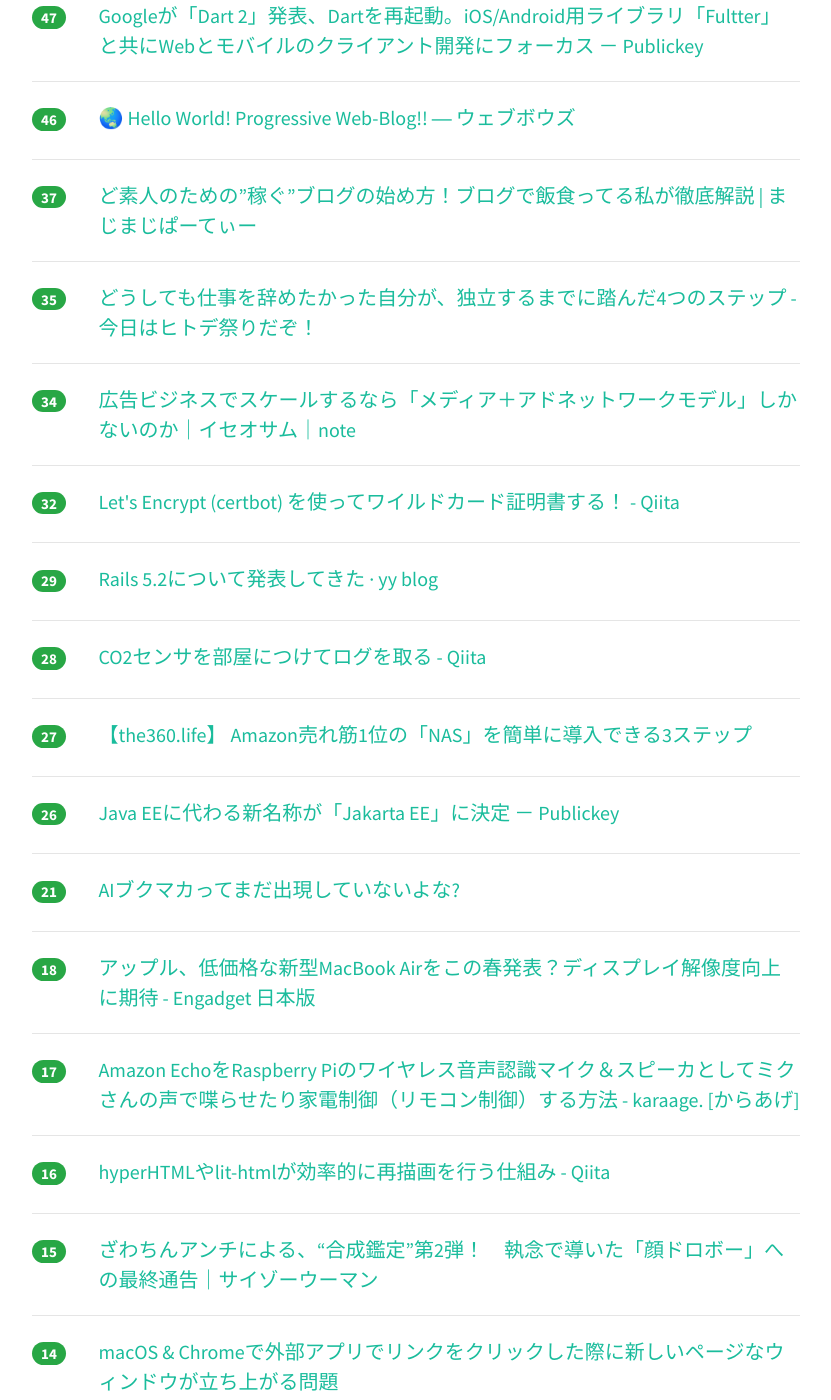
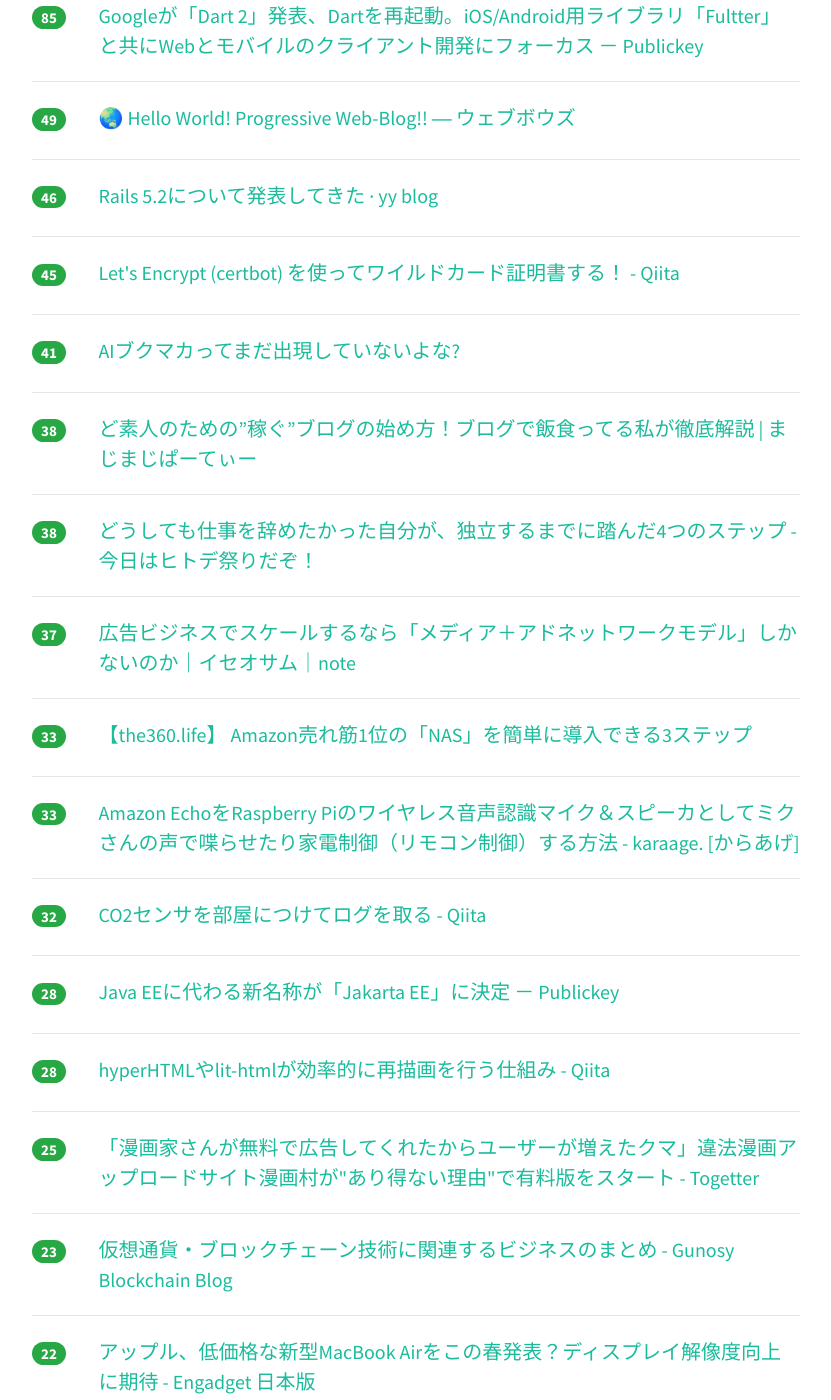
Before and after one commit to yatta47/hatena-matome-site, a Jekyll site: the page built from _posts/2018-03-05-hatena.md, in a window 1280 px wide and 1400 px high, scrolled down 598 px. Shown: the whole window, without its empty margins (224-1055 px from the left). Built offline with Jekyll 4.4.1, drawn with Linux system fonts in a browser that asks for light colours; nearby versions of some CDN libraries; some of the changed text lies outside the part shown.

Commit message:
Updated 2018-03-05

```diff
--- a/_posts/2018-03-05-hatena.md
+++ b/_posts/2018-03-05-hatena.md
@@ -1,98 +1,133 @@
 ---
 layout: post
 title:  "2018-03-05 はてぶIT"
-date:   2018-03-05 10:04:14
+date:   2018-03-05 12:03:28
 tags: [it-hotentry]
 ---
-18 件のデータあり
+25 件のデータあり
 
 <hr><div class="row">
-<div class="col-1"><span class="badge badge-pill badge-success h2">130</span></div>
+<div class="col-1"><span class="badge badge-pill badge-success h2">221</span></div>
+<div class="col-11"><a href='https://gigazine.net/news/20180305-ibm-payroll-system-costing-billion/' target='_blank'>人間の給与計算部門をまるごとクビにして入れ替えたIBMのシステムが820億円の損失を生み出す - GIGAZINE</a></div>
+</div>
+<hr>
+<div class="row">
+<div class="col-1"><span class="badge badge-pill badge-success h2">200</span></div>
 <div class="col-11"><a href='http://blog.inouetakuya.info/entry/2018/03/04/235226' target='_blank'>20代前半の優秀なエンジニアには転職ドラフトを見せないほうがいい - 彼女からは、おいちゃんと呼ばれています</a></div>
 </div>
 <hr>
 <div class="row">
 <div class="col-1"><span class="badge badge-pill badge-success h2">85</span></div>
-<div class="col-11"><a href='https://gigazine.net/news/20180305-ibm-payroll-system-costing-billion/' target='_blank'>人間の給与計算部門をまるごとクビにして入れ替えたIBMのシステムが820億円の損失を生み出す - GIGAZINE</a></div>
-</div>
-<hr>
-<div class="row">
-<div class="col-1"><span class="badge badge-pill badge-success h2">47</span></div>
 <div class="col-11"><a href='http://www.publickey1.jp/blog/18/googledart_2dartiosandroidfultterweb.html' target='_blank'>Googleが「Dart 2」発表、Dartを再起動。iOS/Android用ライブラリ「Fultter」と共にWebとモバイルのクライアント開発にフォーカス － Publickey</a></div>
 </div>
 <hr>
 <div class="row">
-<div class="col-1"><span class="badge badge-pill badge-success h2">46</span></div>
+<div class="col-1"><span class="badge badge-pill badge-success h2">49</span></div>
 <div class="col-11"><a href='https://blog.uskay.io/article/001-pwa-blog-loading' target='_blank'>🌏 Hello World! Progressive Web-Blog!! ― ウェブボウズ</a></div>
 </div>
 <hr>
 <div class="row">
-<div class="col-1"><span class="badge badge-pill badge-success h2">37</span></div>
+<div class="col-1"><span class="badge badge-pill badge-success h2">46</span></div>
+<div class="col-11"><a href='https://blog.y-yagi.tech/posts/rails_0520/' target='_blank'>Rails 5.2について発表してきた · yy blog</a></div>
+</div>
+<hr>
+<div class="row">
+<div class="col-1"><span class="badge badge-pill badge-success h2">45</span></div>
+<div class="col-11"><a href='https://qiita.com/chamaharun/items/9b8c00d14c05c025febd' target='_blank'>Let's Encrypt (certbot) を使ってワイルドカード証明書する！ - Qiita</a></div>
+</div>
+<hr>
+<div class="row">
+<div class="col-1"><span class="badge badge-pill badge-success h2">41</span></div>
+<div class="col-11"><a href='https://anond.hatelabo.jp/20180304225938' target='_blank'>AIブクマカってまだ出現していないよな?</a></div>
+</div>
+<hr>
+<div class="row">
+<div class="col-1"><span class="badge badge-pill badge-success h2">38</span></div>
 <div class="col-11"><a href='https://www.mazimazi-party.com/entry/blog-start/' target='_blank'>ど素人のための”稼ぐ”ブログの始め方！ブログで飯食ってる私が徹底解説 | まじまじぱーてぃー</a></div>
 </div>
 <hr>
 <div class="row">
-<div class="col-1"><span class="badge badge-pill badge-success h2">35</span></div>
+<div class="col-1"><span class="badge badge-pill badge-success h2">38</span></div>
 <div class="col-11"><a href='http://www.hitode-festival.com/entry/2018/03/04/190909' target='_blank'>どうしても仕事を辞めたかった自分が、独立するまでに踏んだ4つのステップ - 今日はヒトデ祭りだぞ！</a></div>
 </div>
 <hr>
 <div class="row">
-<div class="col-1"><span class="badge badge-pill badge-success h2">34</span></div>
+<div class="col-1"><span class="badge badge-pill badge-success h2">37</span></div>
 <div class="col-11"><a href='https://note.mu/ossam/n/ne12790d8db7d' target='_blank'>広告ビジネスでスケールするなら「メディア＋アドネットワークモデル」しかないのか｜イセオサム｜note</a></div>
 </div>
 <hr>
 <div class="row">
-<div class="col-1"><span class="badge badge-pill badge-success h2">32</span></div>
-<div class="col-11"><a href='https://qiita.com/chamaharun/items/9b8c00d14c05c025febd' target='_blank'>Let's Encrypt (certbot) を使ってワイルドカード証明書する！ - Qiita</a></div>
+<div class="col-1"><span class="badge badge-pill badge-success h2">33</span></div>
+<div class="col-11"><a href='http://the360.life/U1301.doit?id=2701' target='_blank'>【the360.life】 Amazon売れ筋1位の「NAS」を簡単に導入できる3ステップ</a></div>
 </div>
 <hr>
 <div class="row">
-<div class="col-1"><span class="badge badge-pill badge-success h2">29</span></div>
-<div class="col-11"><a href='https://blog.y-yagi.tech/posts/rails_0520/' target='_blank'>Rails 5.2について発表してきた · yy blog</a></div>
+<div class="col-1"><span class="badge badge-pill badge-success h2">33</span></div>
+<div class="col-11"><a href='http://karaage.hatenadiary.jp/entry/2018/03/05/073000' target='_blank'>Amazon EchoをRaspberry Piのワイヤレス音声認識マイク＆スピーカとしてミクさんの声で喋らせたり家電制御（リモコン制御）する方法 - karaage. [からあげ]</a></div>
+</div>
+<hr>
+<div class="row">
+<div class="col-1"><span class="badge badge-pill badge-success h2">32</span></div>
+<div class="col-11"><a href='https://qiita.com/sgrk/items/366beb3d08f792097f46' target='_blank'>CO2センサを部屋につけてログを取る - Qiita</a></div>
 </div>
 <hr>
 <div class="row">
 <div class="col-1"><span class="badge badge-pill badge-success h2">28</span></div>
-<div class="col-11"><a href='https://qiita.com/sgrk/items/366beb3d08f792097f46' target='_blank'>CO2センサを部屋につけてログを取る - Qiita</a></div>
-</div>
-<hr>
-<div class="row">
-<div class="col-1"><span class="badge badge-pill badge-success h2">27</span></div>
-<div class="col-11"><a href='http://the360.life/U1301.doit?id=2701' target='_blank'>【the360.life】 Amazon売れ筋1位の「NAS」を簡単に導入できる3ステップ</a></div>
-</div>
-<hr>
-<div class="row">
-<div class="col-1"><span class="badge badge-pill badge-success h2">26</span></div>
 <div class="col-11"><a href='http://www.publickey1.jp/blog/18/java_eejakarta_ee.html' target='_blank'>Java EEに代わる新名称が「Jakarta EE」に決定 － Publickey</a></div>
 </div>
 <hr>
 <div class="row">
-<div class="col-1"><span class="badge badge-pill badge-success h2">21</span></div>
-<div class="col-11"><a href='https://anond.hatelabo.jp/20180304225938' target='_blank'>AIブクマカってまだ出現していないよな?</a></div>
+<div class="col-1"><span class="badge badge-pill badge-success h2">28</span></div>
+<div class="col-11"><a href='https://qiita.com/rikuba/items/92da6d99e2b0f831cc65' target='_blank'>hyperHTMLやlit-htmlが効率的に再描画を行う仕組み - Qiita</a></div>
+</div>
+<hr>
+<div class="row">
+<div class="col-1"><span class="badge badge-pill badge-success h2">25</span></div>
+<div class="col-11"><a href='https://togetter.com/li/1205435' target='_blank'>「漫画家さんが無料で広告してくれたからユーザーが増えたクマ」違法漫画アップロードサイト漫画村が"あり得ない理由"で有料版をスタート - Togetter</a></div>
+</div>
+<hr>
+<div class="row">
+<div class="col-1"><span class="badge badge-pill badge-success h2">23</span></div>
+<div class="col-11"><a href='http://blockchain.gunosy.io/entry/blockchain-business-summarfy' target='_blank'>仮想通貨・ブロックチェーン技術に関連するビジネスのまとめ - Gunosy Blockchain Blog</a></div>
+</div>
+<hr>
+<div class="row">
+<div class="col-1"><span class="badge badge-pill badge-success h2">22</span></div>
+<div class="col-11"><a href='http://japanese.engadget.com/2018/03/04/macbook-air/' target='_blank'>アップル、低価格な新型MacBook Airをこの春発表？ディスプレイ解像度向上に期待 - Engadget 日本版</a></div>
 </div>
 <hr>
 <div class="row">
 <div class="col-1"><span class="badge badge-pill badge-success h2">18</span></div>
-<div class="col-11"><a href='http://japanese.engadget.com/2018/03/04/macbook-air/' target='_blank'>アップル、低価格な新型MacBook Airをこの春発表？ディスプレイ解像度向上に期待 - Engadget 日本版</a></div>
+<div class="col-11"><a href='http://www.cyzowoman.com/2018/03/post_175272_1.html' target='_blank'>ざわちんアンチによる、“合成鑑定”第2弾！　執念で導いた「顔ドロボー」への最終通告｜サイゾーウーマン</a></div>
 </div>
 <hr>
 <div class="row">
-<div class="col-1"><span class="badge badge-pill badge-success h2">17</span></div>
-<div class="col-11"><a href='http://karaage.hatenadiary.jp/entry/2018/03/05/073000' target='_blank'>Amazon EchoをRaspberry Piのワイヤレス音声認識マイク＆スピーカとしてミクさんの声で喋らせたり家電制御（リモコン制御）する方法 - karaage. [からあげ]</a></div>
+<div class="col-1"><span class="badge badge-pill badge-success h2">18</span></div>
+<div class="col-11"><a href='http://www.web-planners.net/blog/archives/000282.html' target='_blank'>【重要】ついにGoogleが向こう数週間でモバイルファーストインデックスを多くのサイトに導入すると発表！ | モバイル時代のSEO情報ブログ</a></div>
 </div>
 <hr>
 <div class="row">
 <div class="col-1"><span class="badge badge-pill badge-success h2">16</span></div>
-<div class="col-11"><a href='https://qiita.com/rikuba/items/92da6d99e2b0f831cc65' target='_blank'>hyperHTMLやlit-htmlが効率的に再描画を行う仕組み - Qiita</a></div>
+<div class="col-11"><a href='http://www.hirotsuru.com/entry/2018/03/05/085318' target='_blank'>消防士を辞めて1年2ヶ月…GMOペパボのインフラエンジニアになった - Fire Engine</a></div>
 </div>
 <hr>
 <div class="row">
 <div class="col-1"><span class="badge badge-pill badge-success h2">15</span></div>
-<div class="col-11"><a href='http://www.cyzowoman.com/2018/03/post_175272_1.html' target='_blank'>ざわちんアンチによる、“合成鑑定”第2弾！　執念で導いた「顔ドロボー」への最終通告｜サイゾーウーマン</a></div>
+<div class="col-11"><a href='https://rcmdnk.com/blog/2018/02/28/computer-mac-chrome/' target='_blank'>macOS & Chromeで外部アプリでリンクをクリックした際に新しいページなウィンドウが立ち上がる問題</a></div>
 </div>
 <hr>
 <div class="row">
-<div class="col-1"><span class="badge badge-pill badge-success h2">14</span></div>
-<div class="col-11"><a href='https://rcmdnk.com/blog/2018/02/28/computer-mac-chrome/' target='_blank'>macOS & Chromeで外部アプリでリンクをクリックした際に新しいページなウィンドウが立ち上がる問題</a></div>
+<div class="col-1"><span class="badge badge-pill badge-success h2">15</span></div>
+<div class="col-11"><a href='https://qiita.com/setouchi/items/7591a335c50ef99042d9' target='_blank'>UbuntuでMacレベルに使いやすくておしゃれな環境構築 - Qiita</a></div>
 </div>
 <hr>
+<div class="row">
+<div class="col-1"><span class="badge badge-pill badge-success h2">11</span></div>
+<div class="col-11"><a href='https://news.mynavi.jp/article/20180304-592699/' target='_blank'>PythonがJavaに迫る - PYPLプログラミング言語ランキング | マイナビニュース</a></div>
+</div>
+<hr>
+<div class="row">
+<div class="col-1"><span class="badge badge-pill badge-success h2">0</span></div>
+<div class="col-11"><a href='http://songmu.github.io/slides/rakuten-tech-conf-2017/#0' target='_blank'>はてなのインフラの歴史、そしてMackerelへ至る道とこれから</a></div>
+</div>
+<hr>
```
